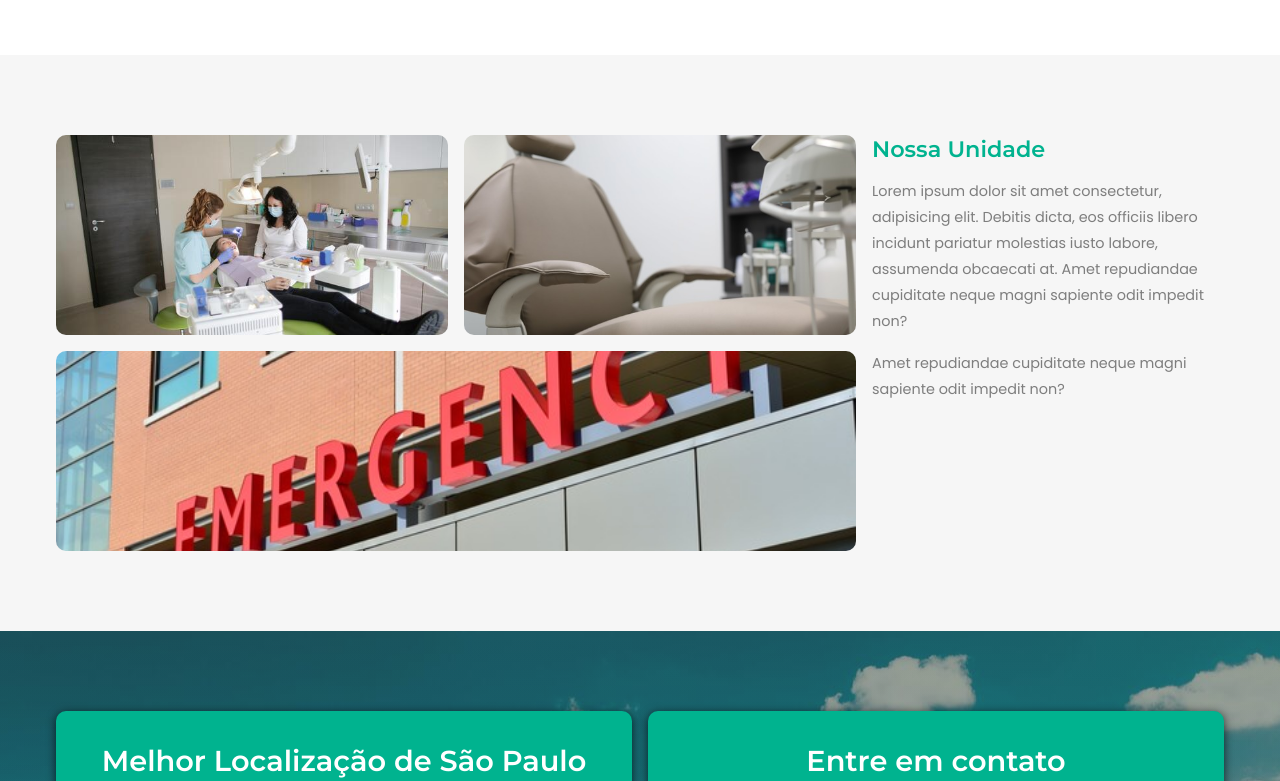
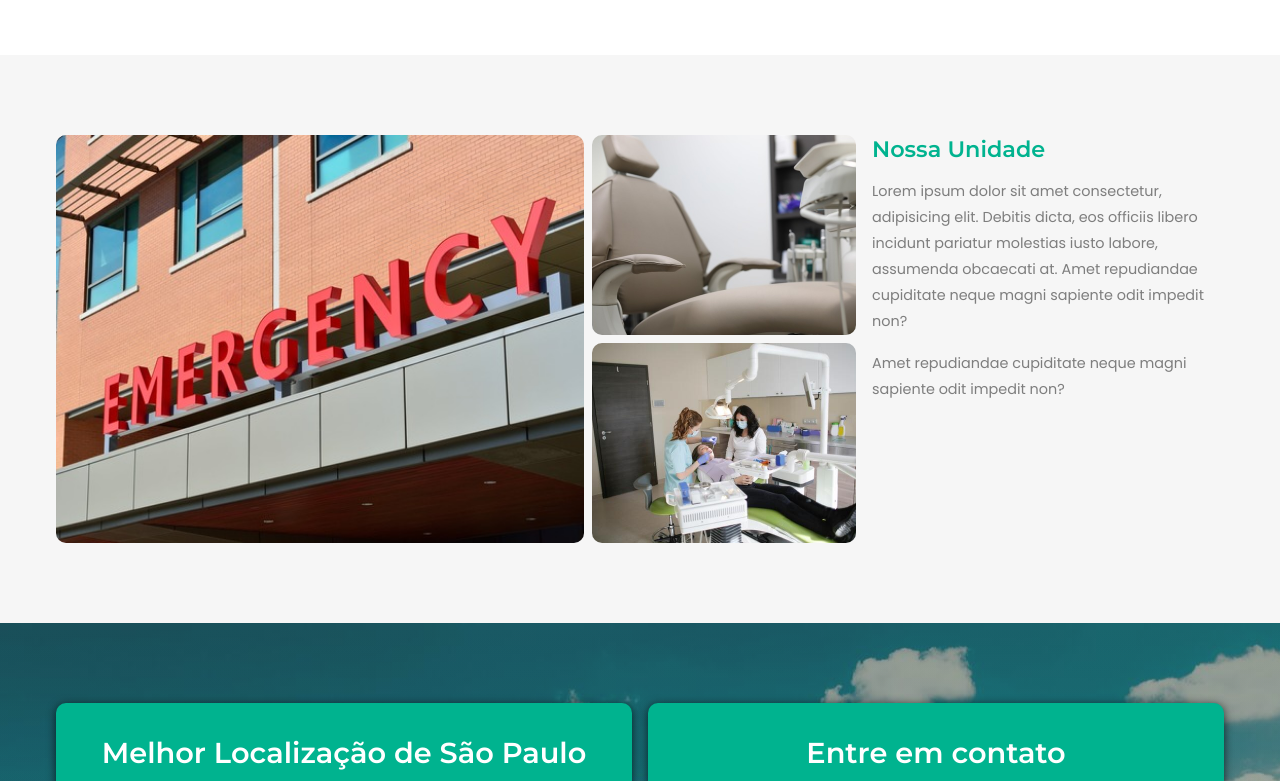
Before and after one commit to guDev001/dentist, a plain HTML site: page pages/about.html in a window 1280 px wide. Shown: the part 1800-2581 px from the top of the page. Drawn offline with nearby package versions, Linux system fonts and the light colour scheme; some packages are replaced by stand-ins of ours.

Commit message:
aplicando novos conceitos de grid

```diff
--- a/css/about.css
+++ b/css/about.css
@@ -204,26 +204,27 @@
 
 .our-unit-imgs {
     display: grid;
-    grid-template-columns: repeat(2, 1fr);
-    gap: 1rem 1rem;
+    grid-template-columns: 2fr 1fr;
+    grid-template-rows: 200px 200px;
+    gap: 8px;
 }
 
 .our-unit-imgs picture {
     overflow: hidden;
     border-radius: 10px;
-    height: 200px;
+    height: 100%;
     width: 100%;
 }
 
+.our-unit-imgs picture:nth-child(1){
+    grid-row: 1 / 3;
+}
+
 .our-unit-imgs picture img {
-    height: 200px;
+    height: 100%;
     width: 100%;
     object-fit: cover;
     object-position: center;
-}
-
-.our-unit-imgs picture:last-child {
-    grid-column: 1 / 3;
 }
 
 .our-unit-content h2 {
--- a/pages/about.html
+++ b/pages/about.html
@@ -164,13 +164,13 @@
             <div class="our-unit-grid">
                 <div class="our-unit-imgs">
                     <picture>
-                        <img src="./../img/our-unit-about-1.jpg" alt="our-unit-img">
+                        <img src="./../img/our-unit-about-3.jpg" alt="our-unit-img">
                     </picture>
                     <picture>
                         <img src="./../img/our-unit-about-2.jpg" alt="our-unit-img">
                     </picture>
                     <picture>
-                        <img src="./../img/our-unit-about-3.jpg" alt="our-unit-img">
+                        <img src="./../img/our-unit-about-1.jpg" alt="our-unit-img">
                     </picture>
                 </div>
             </div>
```
